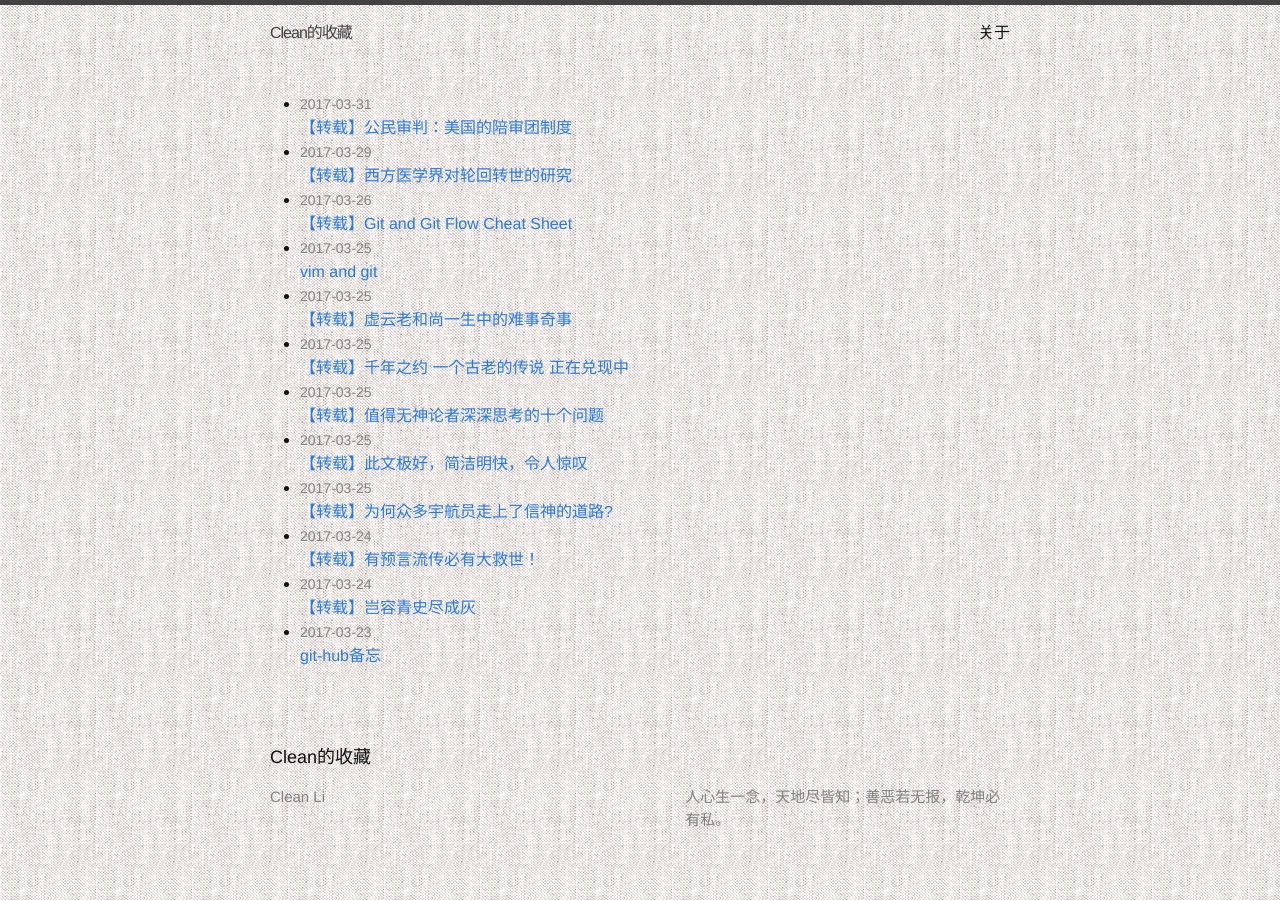
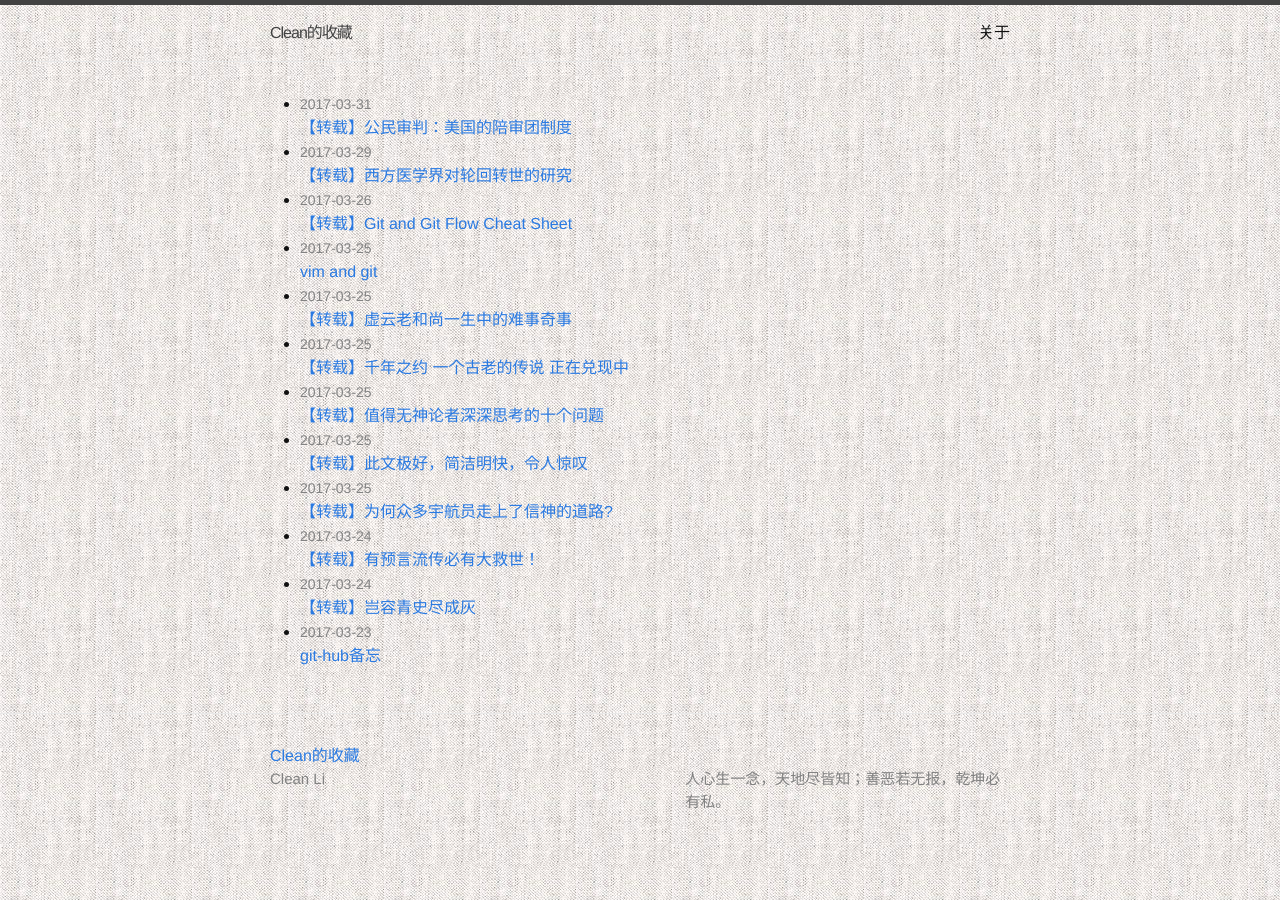
Before and after one commit to longhistory/blog, a Jekyll site: the page built from index.html, in a window 1280 px wide. Built offline with Jekyll 4.4.1, drawn with Linux system fonts in a browser that asks for light colours.

Commit message:
adjust footer

```diff
--- a/_config.yml
+++ b/_config.yml
@@ -18,3 +18,4 @@ description: > # this means to ignore newlines until "baseurl:"
   人心生一念，天地尽皆知；善恶若无报，乾坤必有私。
 baseurl: /clean_collecting # the subpath of your site, e.g. /blog
 author: Clean Li
+google_analytics: true
--- a/_includes/footer.html
+++ b/_includes/footer.html
@@ -2,7 +2,7 @@
 
   <div class="wrapper">
 
-    <h2 class="footer-heading">{{ site.title | escape }}</h2>
+  <a class="footer-heading" href="{{ "/" | relative_url}}">{{ site.title | escape }}</a>
 
     <div class="footer-col-wrapper">
       <div class="footer-col footer-col-1">
--- a/_sass/minima/_layout.scss
+++ b/_sass/minima/_layout.scss
@@ -98,7 +98,7 @@
 }
 
 .footer-heading {
-  font-size: 18px;
+  font-size: 16px;
   margin-bottom: $spacing-unit / 2;
 }
 
```
